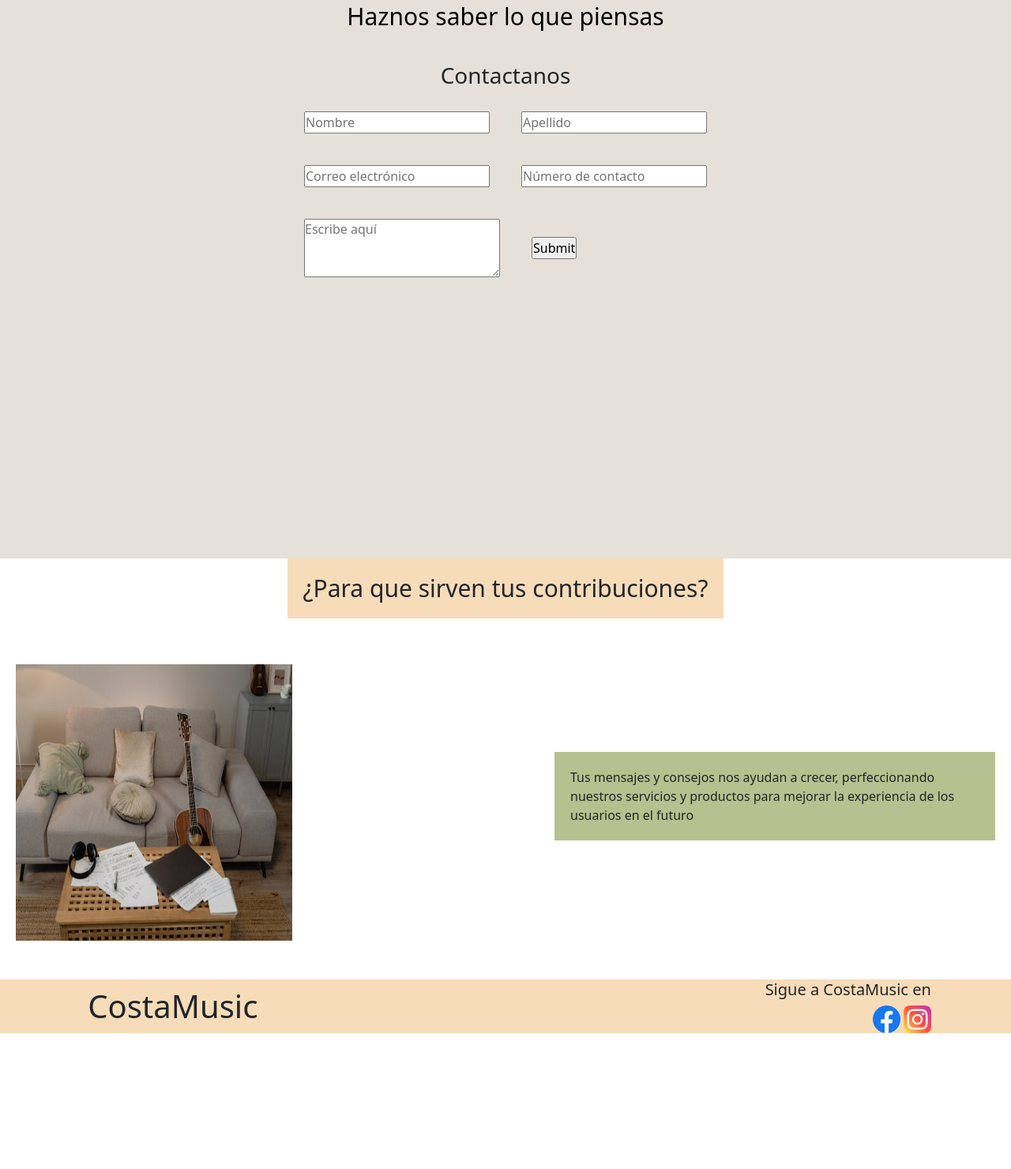
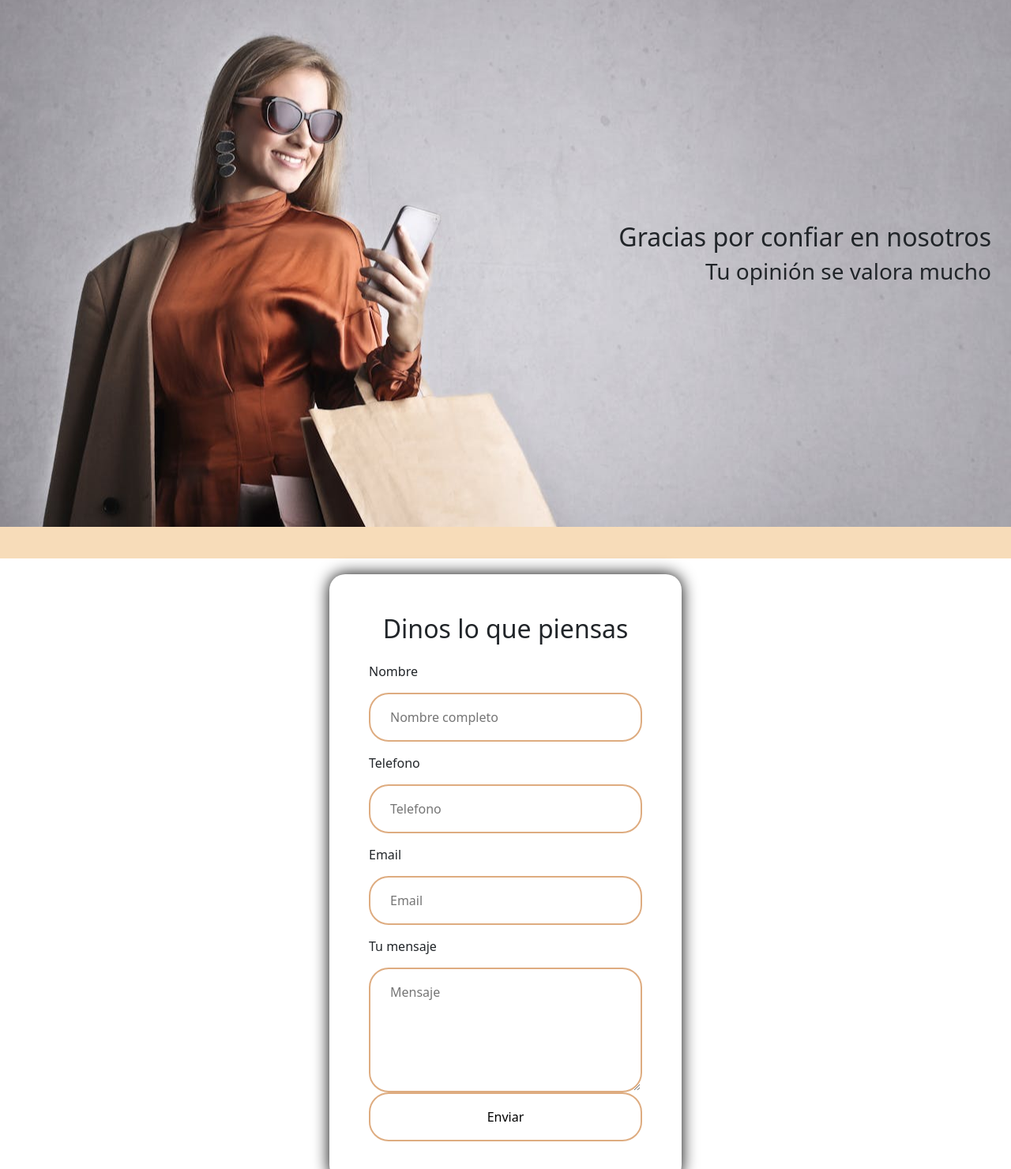
Before and after one commit to JLopez7171/Proyecto-CoderHouse, a website: page pages/contacto.html in a window 1280 px wide. Shown: the part 93-1573 px from the top of the page at 79% size. Before the commit the page ends 1401 px from the top, so only its background shows below. Drawn offline with nearby package versions, Linux system fonts and the light colour scheme.

Commit message:
contacto-hecho

```diff
--- a/package.json
+++ b/package.json
@@ -6,8 +6,7 @@
   "scripts": {
     "test": "echo \"Error: no test specified\" && exit 1",
     "build-css": "node-sass --include-path scss scss/estilos.scss css/estilos.css",
-"watch-css": "nodemon -e scss -x \"npm run build-css\""
-
+    "watch-css": "nodemon -e scss -x \"npm run build-css\""
   },
   "author": "",
   "license": "ISC",
--- a/pages/contacto.html
+++ b/pages/contacto.html
@@ -46,46 +46,37 @@
     </header>
     <main>
         <section class="hero-contacto">
-            <h2>Haznos saber lo que piensas</h2>
-            <div class="formulario">
-                <h3>Contactanos</h3>
-                <form action="" method="" enctype="">
+            <h2>Gracias por confiar en nosotros</h2>
+            <h3>Tu opinión se valora mucho</h3>
+        </section>
+        <section>
+            <div class="contenedor-grilla-formulario">
+                <div class="contenedor-formulario">
+                    <form action="">
+                        <h2>Dinos lo que piensas</h2>
+                        <div>
+                            <label for="name">Nombre</label>
+                            <input type="text" for="name" id="name" placeholder="Nombre completo">
+                            <label for="tel">Telefono</label>
+                            <input type="text" for="tel" id="tel" placeholder="Telefono">
+                            <label for="email">Email</label>
+                            <input type="email" for="email" id="email" placeholder="Email">
+                            <label for="mensaje">Tu mensaje</label>
+                            <textarea name="mensaje" id="mensaje" cols="30" rows="5" placeholder="Mensaje"></textarea>
+                            <input class="button" type="submit" value="Enviar">
+                        </div>
+                    </form>
+                </div>
+                <div class="contenedor-formulario-aside">
+                    <h2>O tambien puedes contactarnos por</h2>
                     <div>
-                        <label for="nombre" class="nombre"></label>
-                        <input type="text" name="nombre" id="nombre" placeholder="Nombre">
-                    </div>
-                    <div>
-                        <label for="apellido"></label>
-                        <input type="text" name="apellido" id="apellido" placeholder="Apellido">
-                    </div>
-                </form>
-                <form action="">
-                    <div>
-                        <label for="correo"></label>
-                        <input type="email" name="correo" id="correo" placeholder="Correo electrónico">
-                    </div>
-                    <div class="telefono">
-                        <label for="telefono"></label>
-                        <input type="text" name="telefono" id="telefono" placeholder="Número de contacto">
-                    </div>
-                </form>
-                <form action="">
-                    <div>
-                        <textarea name="mensaje" id="" rows="3" cols="25" placeholder="Escribe aquí"></textarea>
-                    </div>
-                    <div>
-                        <input type="submit">
-                    </div>
-                </form>
-            </div>
-        </section>
-        <section class="informacion-msg">
-            <div>
-                <h3>¿Para que sirven tus contribuciones?</h3>
+                    <p class="form-cont">Email:</p>
+                    <p>costamusicexp@gmail.com</p>
+                </div>
                 <div>
-                    <img src="../img/info-contacto.jpg" alt="">
-                <p>Tus mensajes y consejos nos ayudan a crecer, perfeccionando nuestros servicios y productos para mejorar la experiencia de los usuarios en el futuro</p>
-            </div>
+                    <p class="form-cont">Telefono</p>
+                    <p>097 462 297</p>
+                </div>
             </div>
         </section>
     </main>
--- a/scss/components/_main.scss
+++ b/scss/components/_main.scss
@@ -357,60 +357,92 @@
 
 /*?---Pagina contacto---*/
 .hero-contacto{
+    background: url('../img/hero-contacto.jpg') no-repeat center center;
+    background-size: cover;
+    width: 100%;
+    height: calc(100vh - 76px);
     display: flex;
+    justify-content: center;
+    align-items: end;
     flex-direction: column;
-    background-color: #E5E1DA;
-    width: auto;
-    text-align: center;
-    align-items: center;
-    height: calc(100vh - 76px);
-    margin: 0;
+    border-bottom: 40px solid $color-primario;
     h2{
-        color: #000000;
-        font-size: 30px;
-        margin-bottom: 0;
-        margin: 20px;
+        margin-right: 25px;
     }
-    div{
-        display: flex;
-        flex-direction: column;
-        justify-content: center;
-        margin: 20px;
-        form{
-            display: flex;
-            flex-direction: row;
-        }
+    h3{
+        margin-right: 25px;
     }
 }
-.informacion-msg{
-    height: 533px;
-    div{
-        height: 100%;
-        display: flex;
-        flex-direction: column;
-        justify-content: center;
-        align-items: center;
-        h3{
-            background-color: $color-primario;
-            font-size: 30px;
-            padding: 20px;
-        }
+.contenedor-grilla-formulario{
+    display: grid;
+    grid-template-areas:
+    "formulario formulario"
+    "formulario formulario"
+    "faside faside"
+    "faside faside";
+    grid-template-columns: 50%;
+    grid-auto-rows: auto;
+    height: auto
+}
+.contenedor-formulario{
+    grid-area: formulario;
+    display: flex;
+    justify-content: center;
+    align-items: center;
+    form{
+        padding: 50px;
+        box-shadow: 0 0 20px #000000;
+        border-radius: 20px;
+        text-align: center;
+        margin: 20px;
         div{
             display: flex;
-            flex-direction: row;
-            justify-content: space-between;
-            align-items: center;
-            margin: 20px;
-            img{
-                width: 350px;
-                height: 350px;
+            flex-direction: column;
+            text-align: left;
+            label{
+                margin-top: 15px;
+                margin-bottom: 15px;
             }
-            p{
-                width: 45%;
-                font-size: 16px;
-                background-color: #B5C18E;
-                padding: 20px;
+            input{
+                padding: 17px 25px;
+                border-radius: 25px;
+                background-color: white;
+                border: 2px solid $color-secundario;
+            }
+            textarea{
+                padding: 17px 25px;
+                border-radius: 25px;
+                background-color: white;
+                border: 2px solid $color-secundario;
             }
         }
     }
 }
+.contenedor-formulario-aside{
+    grid-area: faside;
+    display: flex;
+    flex-direction: column;
+    justify-content: center;
+    text-align: center;
+    align-items: center;
+    div{
+        border-radius: 25px;
+        box-shadow: 0 0 20px black;
+        margin-top: 10px;
+        margin-bottom: 10px;
+        width: 300px;
+        p{
+            padding: 10px;
+        }
+        .form-cont{
+            font-size: 25px;
+        }
+    }
+    h2{
+        margin-top: 15px;
+        margin-bottom: 15px;
+        background-color: $color-primario;
+        padding: 20px;
+        width: 100%;
+    }
+}
```
Also changed, not shown: css/estilos.css, img/hero-contacto.jpg (added).
